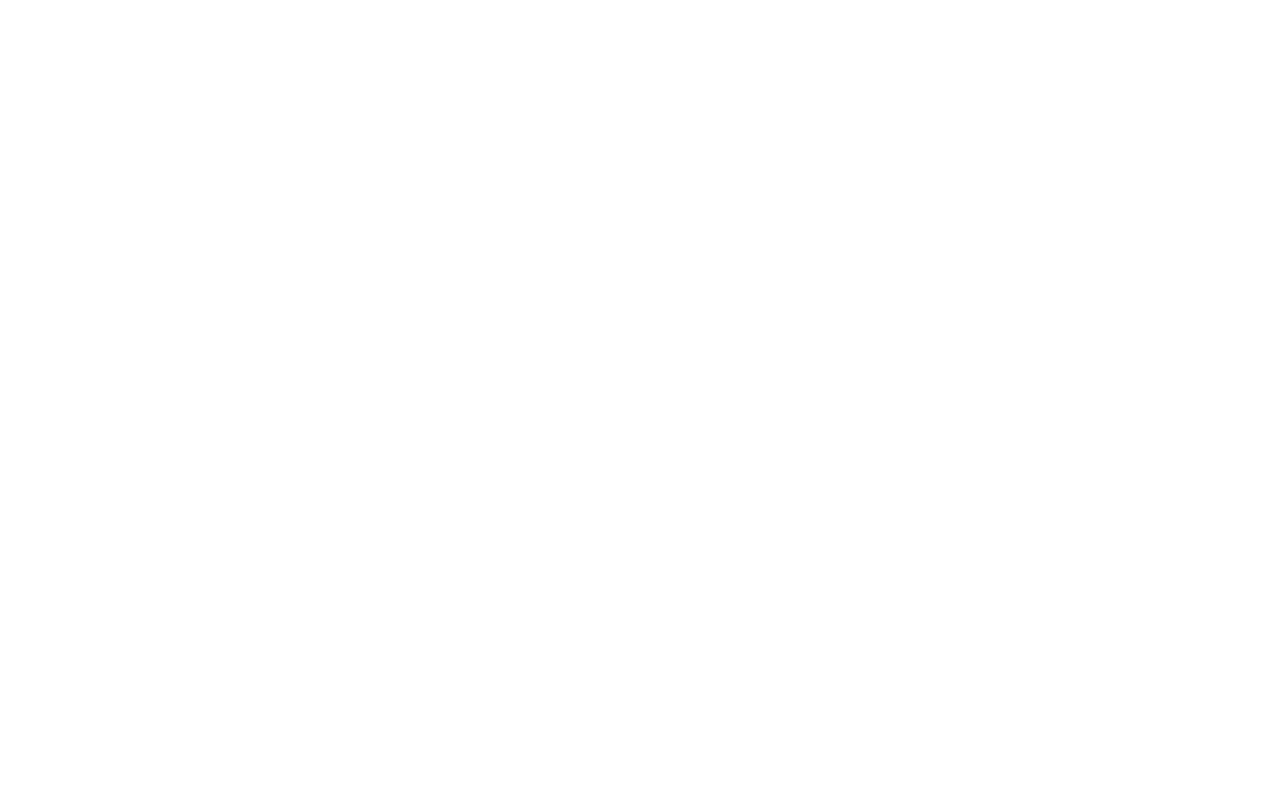
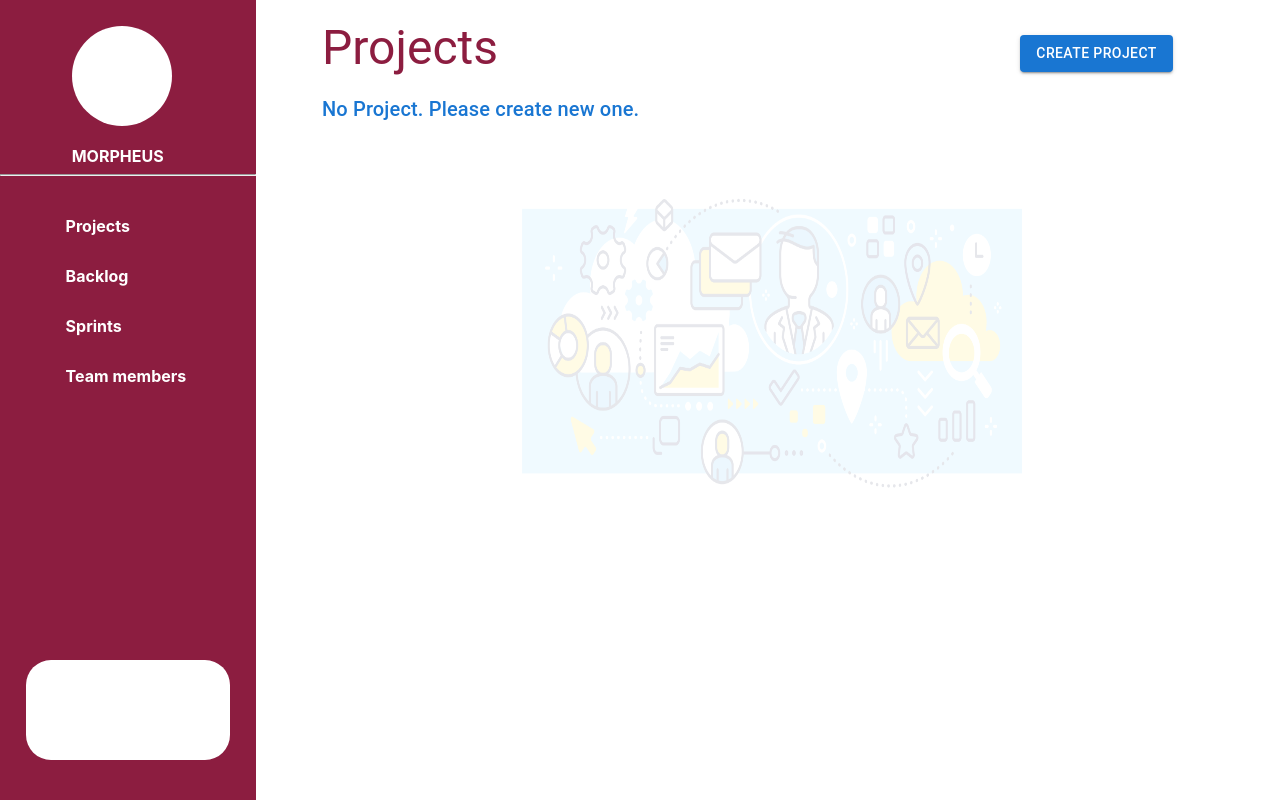
Before and after one commit to SER516-Team-Morpheus/scrum-simulator, a React (Create React App) app: page /projects in a window 1280 px wide. Before the commit this address had no page. Built offline with nearby package versions, Linux system fonts and the light colour scheme.

Commit message:
added login and project screen

```diff
--- a/src/App.js
+++ b/src/App.js
@@ -2,14 +2,39 @@
 import { BrowserRouter, Routes, Route } from "react-router-dom";
 import Login from "./component/Login";
 import LoginPage from "./component/LoginPage";
+import Navbar from "./component/Navbar";
+import Project from "./component/Project";
+import styled from 'styled-components';
+import Grid from '@mui/material/Grid';
+
+
+const Wrapper = styled.div`
+margin:0px;
+padding:0px;
+
+
+`;
 
 const App = () => {
   return (
-    <BrowserRouter>
+    <Wrapper>
+      <BrowserRouter>
       <Routes>
-        <Route exact path="/" element={<Login />} />
+        <Route exact path="/" element={<Login/>} />
       </Routes>
-    </BrowserRouter>
+        <Grid container spacing={1}>
+          <Grid item xs={3}>
+            <Navbar />
+          </Grid>
+          <Grid item xs={8}>
+            <Routes>
+
+              <Route exact path="/projects" element={<Project />} />
+            </Routes>
+          </Grid>
+        </Grid>
+      </BrowserRouter>
+    </Wrapper>
   );
 };
 
--- /dev/null
+++ b/src/apis/index.js
@@ -0,0 +1,8 @@
+import axios from "axios"
+
+export const login =(username,password)=>{
+     axios.post("http://localhost:8080/authenticate", {
+     username,
+     password,
+  })
+}
--- a/src/component/Login.jsx
+++ b/src/component/Login.jsx
@@ -2,6 +2,8 @@
 import styled from 'styled-components';
 import TextField from '@mui/material/TextField';
 import Button from '@mui/material/Button';
+import { Formik, Field, Form } from 'formik';
+import { login } from "../apis";
 
 const Wrapper = styled.div`
 
@@ -40,15 +42,39 @@
 `;
 
 
-const Login = ()=>{
-    return(
+const Login = () => {
+    return (
         <Wrapper>
-           <div className="login-screen">
-                <h1>Login</h1>
-                <TextField id="outlined-basic" className="textField" required label="Email" variant="outlined" />
-                <TextField id="outlined-basic" className="textField" required label="Password" variant="outlined" type={"password"}/>
-                <Button variant="contained" className="login-btn">Login</Button>
-           </div>
+            <div className="login-screen">
+                <Formik
+                    initialValues={{
+                        email: '',
+                        password: '',
+
+                    }}
+                    onSubmit={async (values) => {
+                        await new Promise((r) => setTimeout(r, 500));
+                        console.log(values.email)
+                        login(values.email,values.password)
+                        .then(res=>{
+                            console.log(res)
+                        })
+                    }}
+                >
+                    {
+                        props => (
+
+
+                    <Form>
+                    <h1>Login</h1>
+                    <TextField id="outlined-basic" onChange={props.handleChange} name="email" className="textField" required label="Email" variant="outlined" />
+                    <TextField id="outlined-basic" onChange={props.handleChange} name="password" className="textField" required label="Password" variant="outlined" type={"password"} />
+                    <Button variant="contained" className="login-btn" type="submit">Login</Button>
+                    </Form>
+                      )
+                    }
+                </Formik>
+            </div>
         </Wrapper>
 
     )
--- /dev/null
+++ b/src/component/Navbar.jsx
@@ -0,0 +1,87 @@
+import React, { useState, useEffect } from 'react';
+import styled from 'styled-components';
+import Link from '@mui/material/Link';
+
+
+const Navbar = () => {
+    const Wrapper = styled.div`
+
+position:fixed;
+background-color: #8C1D40;
+height: 100vh;
+width:20%;
+
+.top-nav {
+    display:flex;
+    flex-direction: column;
+    margin-left: 28%;
+    margin-top: 10%;
+    hr {
+        width: 100%;
+        color: grey;
+
+    }
+    .title {
+        color: white;
+        font-weight: bold;
+    }
+}
+
+.logo {
+    height:100px;
+    width:100px;
+    border-radius:50px;
+    background-color: white;
+    margin-bottom: 20px;
+}
+
+.navbar-list {
+    margin-top:40px;
+    margin-left: 10%;
+    li {
+        list-style-type: none;
+        margin-bottom: 30px;
+        color: white;
+        font-weight: bold;
+    }
+}
+
+.bottom-bar {
+    position: absolute;
+    bottom: 5%;
+    height:100px;
+    width:80%;
+    border-radius: 25px;
+    background-color:white;
+    left:10%;
+}
+a {
+    text-decoration: none;
+}
+`;
+    const [isSelected, setIsSelected] = useState({});
+    return (
+        <Wrapper>
+            <div className='top-nav'>
+                <div className='logo'></div>
+                <div className='title'>MORPHEUS</div>
+            </div>
+            <hr />
+            <div className='navbar-list'>
+                <ul>
+                    <Link href="/projects"><li>Projects</li></Link>
+                    <Link href="/backlog"><li>Backlog</li></Link>
+                    <Link href="/sprints"><li>Sprints</li></Link>
+                    <Link href="/teamMembers"><li>Team members</li></Link>
+                </ul>
+            </div>
+            <div className='bottom-bar'>
+
+            </div>
+
+
+        </Wrapper>
+    )
+}
+
+export default Navbar;
--- /dev/null
+++ b/src/component/Project.jsx
@@ -0,0 +1,55 @@
+import React from 'react';
+import styled from 'styled-components';
+import Typography from '@mui/material/Typography';
+import Button from '@mui/material/Button';
+import projectImg from '../img/project-img.jpg';
+
+const Wrapper = styled.div`
+
+.heading-bar {
+    display:flex;
+    justify-content: space-between;
+    margin-top:20px
+}
+.heading{
+    // margin-top: 10px;
+    color: #8C1D40;
+}
+
+.create-btn {
+    margin-top:10%;
+}
+
+img {
+    height:300px;
+    width: 500px;
+    opacity:0.1;
+    margin: 100px 200px;
+    position:absolute;
+}
+
+`;
+
+const Project = () => {
+    return (
+        <Wrapper>
+            <div className='heading-bar'>
+                <Typography className="heading" variant="h3" gutterBottom>
+                    Projects
+                </Typography>
+                <div>
+                    <Button className="create-btn" variant="contained">Create Project</Button>
+                </div>
+            </div>
+            <div>
+                <img src={projectImg} alt="project" />
+                <Typography style={{color:'#1976d2'}} className="heading" variant="h6" gutterBottom>
+                    No Project. Please create new one.
+                </Typography>
+            </div>
+        </Wrapper>
+
+    )
+}
+
+export default Project;
```
Also changed, not shown: src/img/project-img.jpg (added).
